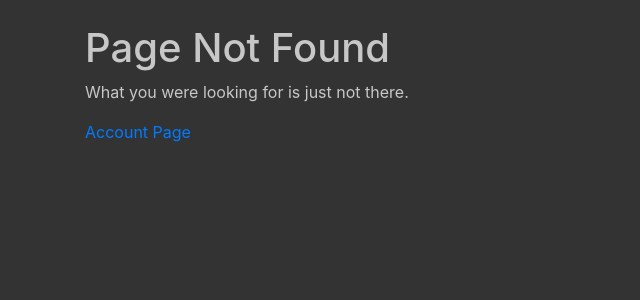
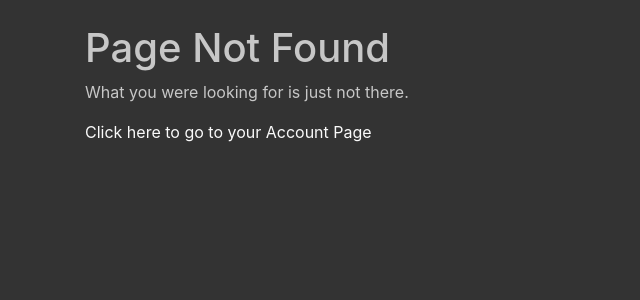
Before and after one commit to MurphyMichael/Python-Flask-web-app, a Flask app: template app/templates/404.html in a window 1280 px wide. Shown: the part 56-356 px from the top of the page, without its empty margins (0-640 px from the left). Run offline with Flask 2, Linux system fonts and the light colour scheme; a user stored in the database is signed in; tables that the repository leaves empty hold one stand-in row (values such as "Sample post"); the template is opened without the code that fills it: most values are stand-ins (such as "Sample title", 1, 10 or a date in 2020); some libraries are stand-ins or nearby versions.

Commit message:
cosmetic changes to 404.html

```diff
--- a/app/templates/404.html
+++ b/app/templates/404.html
@@ -4,9 +4,9 @@
   <h1>Page Not Found</h1>
   <p>What you were looking for is just not there.
     {% if current_user.is_authenticated %}
-        <p><a href="{{ url_for('Account') }}">Account Page</a>
+        <p><a style="color:rgb(250, 250, 250)" href="{{ url_for('Account') }}">Click here to go to your Account Page</a>
     {% else %}
-    <p><a href="{{ url_for('Login') }}">Login Page</a>
+    <p><a style="color:rgb(250, 250, 250)" href="{{ url_for('Login') }}">Click here for the Login Page</a>
     {% endif %}
 {% endblock %}
 {% endblock content %}
```
